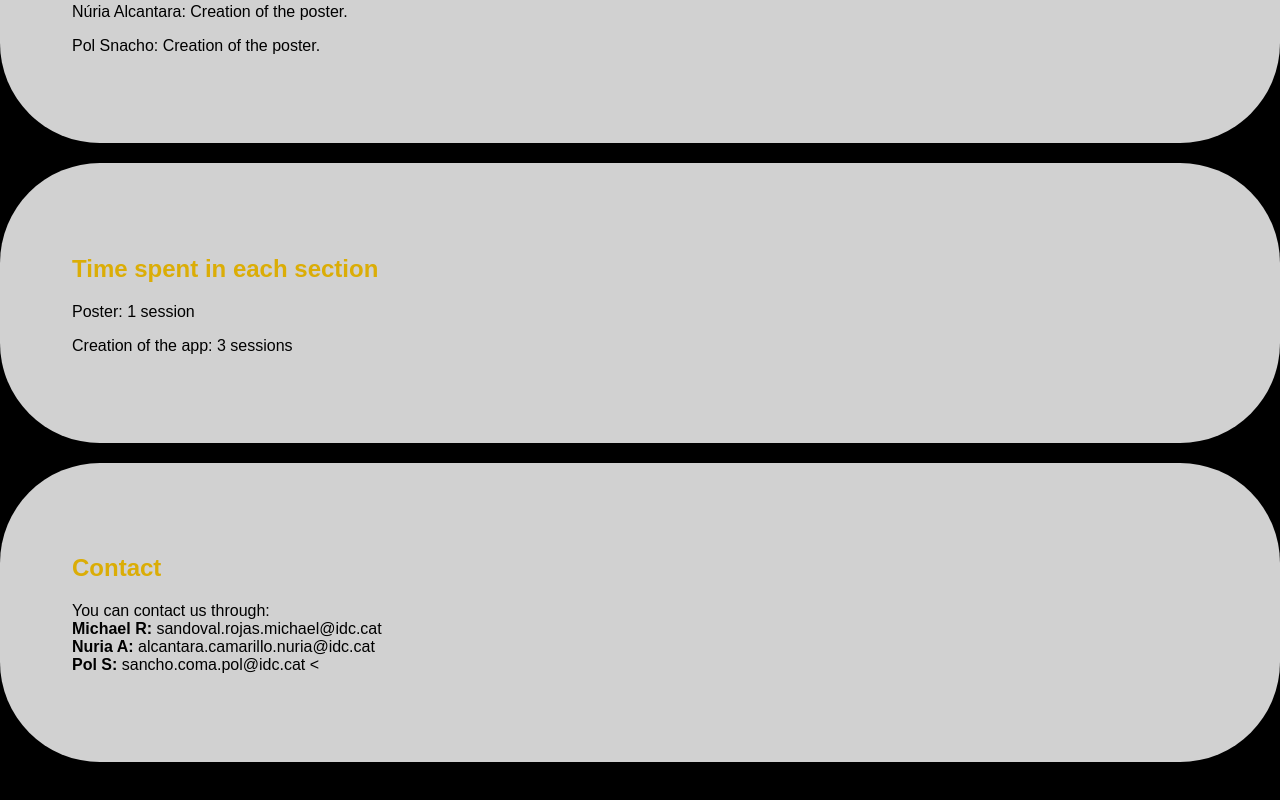
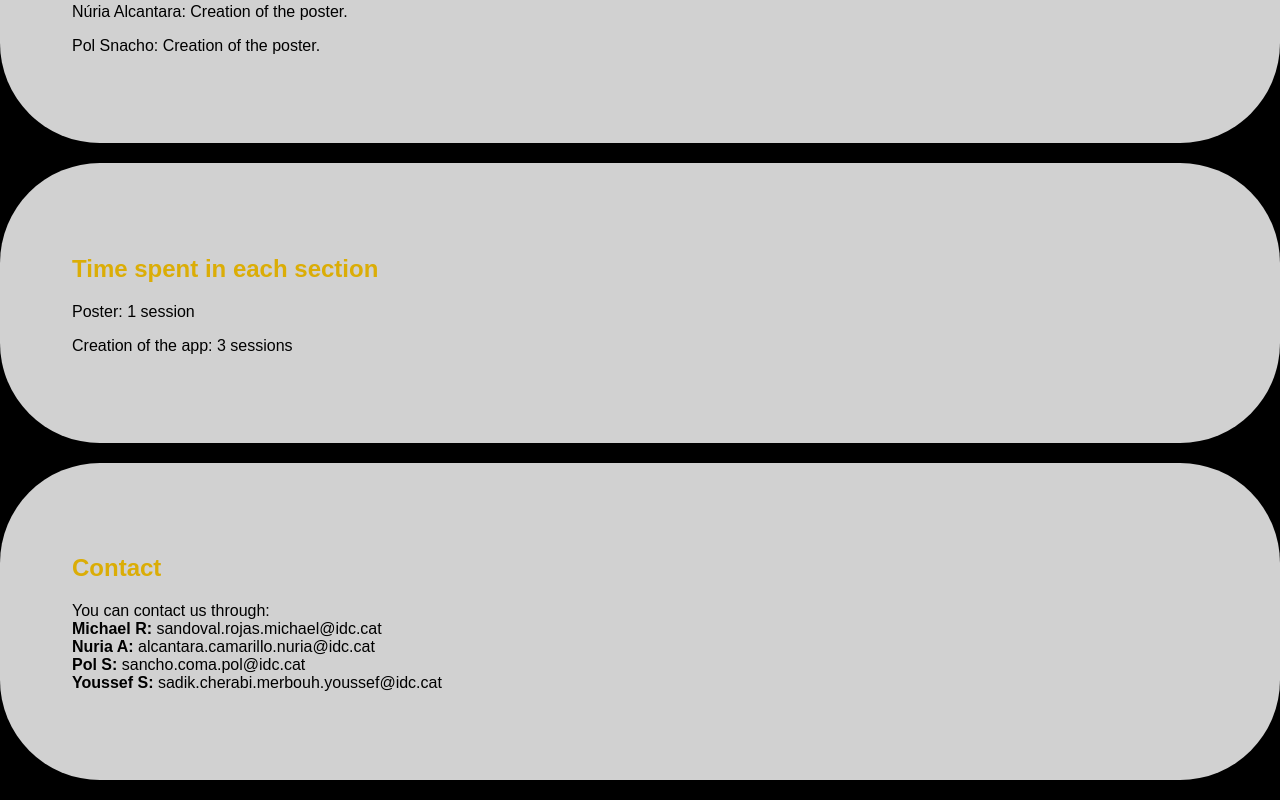
Before and after one commit to ZiuXGG/T_N_E_B_6, a plain HTML site: page Mas informacion/principal.html in a window 1280 px wide. Shown: the part 390-1190 px from the top of the page. Drawn offline with Linux system fonts and the light colour scheme.

Commit message:
Update principal.html

```diff
--- a/Mas informacion/principal.html
+++ b/Mas informacion/principal.html
@@ -153,7 +153,7 @@ button {
 
 <section id="contacto">
   <h2>Contact</h2>
-<p>You can contact us through: <br><strong>Michael R:</strong> sandoval.rojas.michael@idc.cat <br><strong>Nuria A:</strong> alcantara.camarillo.nuria@idc.cat <br><strong>Pol S:</strong> sancho.coma.pol@idc.cat <
+<p>You can contact us through: <br><strong>Michael R:</strong> sandoval.rojas.michael@idc.cat <br><strong>Nuria A:</strong> alcantara.camarillo.nuria@idc.cat <br><strong>Pol S:</strong> sancho.coma.pol@idc.cat <br><strong>Youssef S:</strong> sadik.cherabi.merbouh.youssef@idc.cat </p>
 
 </body>
 </html>
```
